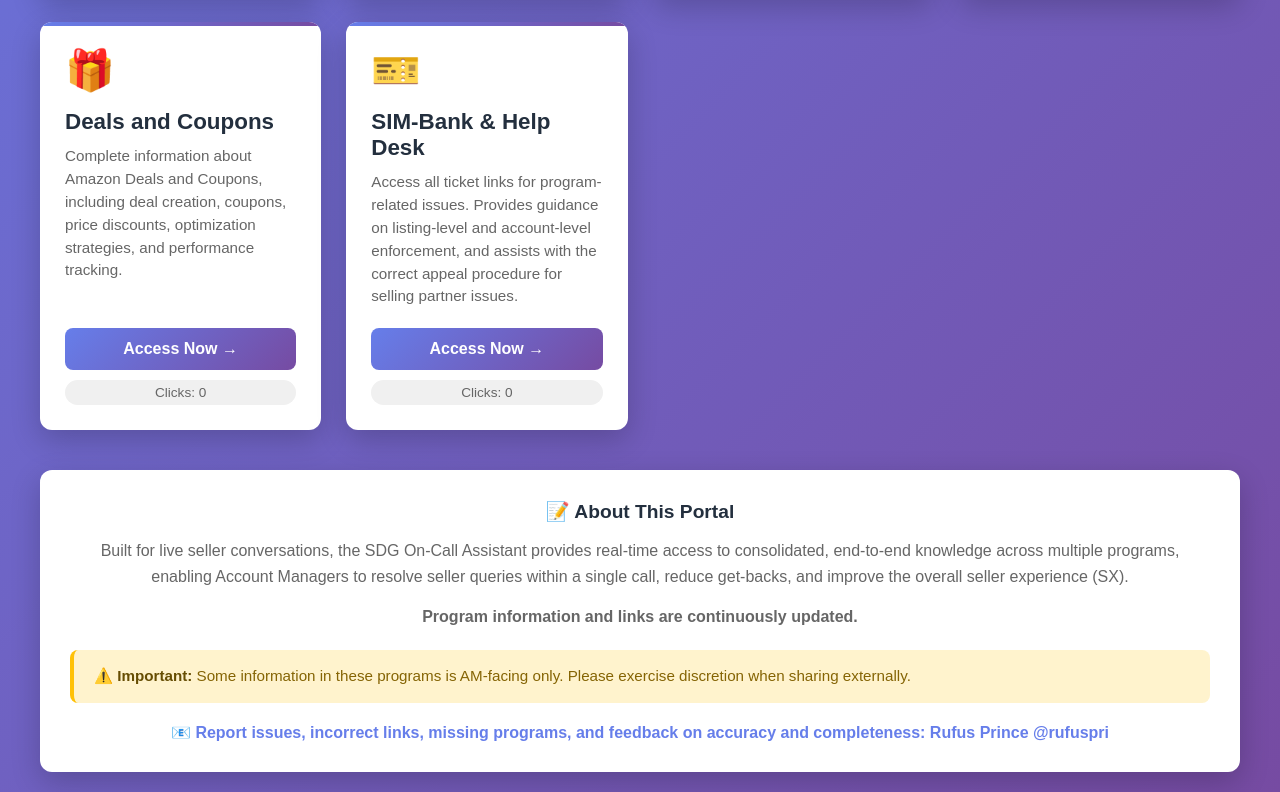
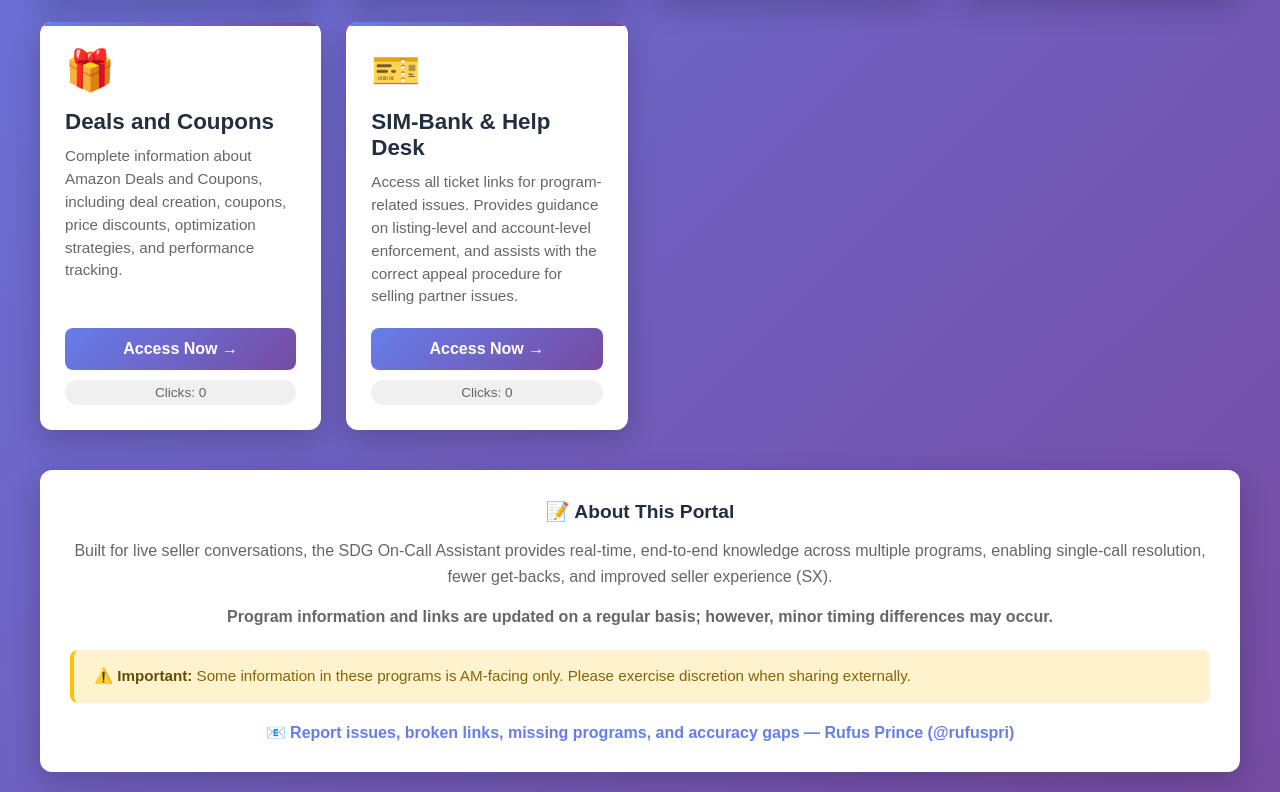
Before and after one commit to rufus-web/sdg-on-call-assistant, a website: page index_1.html in a window 1280 px wide. Shown: the part 925-1717 px from the top of the page. Drawn offline with Linux system fonts and the light colour scheme; no server answers.

Commit message:
Update index_1.html

```diff
--- a/index_1.html
+++ b/index_1.html
@@ -292,9 +292,9 @@
         <div class="info-panel">
             <h3 style="color: #232f3e; margin-bottom: 15px; font-size: 1.2em;">📝 About This Portal</h3>
             <p style="color: #666; line-height: 1.6; margin-bottom: 15px;">
-                Built for live seller conversations, the SDG On-Call Assistant provides real-time access to consolidated, end-to-end knowledge across multiple programs, enabling Account Managers to resolve seller queries within a single call, reduce get-backs, and improve the overall seller experience (SX).
+                Built for live seller conversations, the SDG On-Call Assistant provides real-time, end-to-end knowledge across multiple programs, enabling single-call resolution, fewer get-backs, and improved seller experience (SX).
             <p style="color: #666; line-height: 1.6; margin-bottom: 15px;">
-                <strong>Program information and links are continuously updated.</strong>
+                <strong>Program information and links are updated on a regular basis; however, minor timing differences may occur.</strong>
             </p>
 
             <!-- Caution Box -->
@@ -305,7 +305,7 @@
             </div>
 
             <p style="color: #667eea; font-weight: bold; margin-top: 20px;">
-                📧 Report issues, incorrect links, missing programs, and feedback on accuracy and completeness: Rufus Prince @rufuspri
+                📧 Report issues, broken links, missing programs, and accuracy gaps — Rufus Prince (@rufuspri)
             </p>
         </div>
 
```
